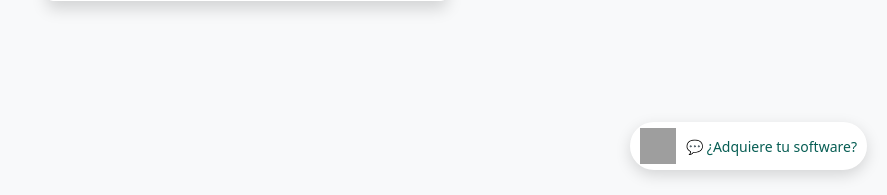
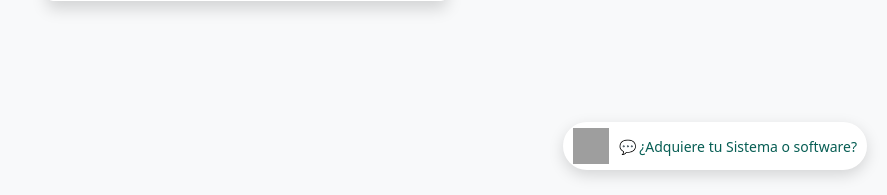
Before and after one commit to rubenpacheco/papubillass, a PHP site: page /login.php in a window 1280 px wide. Shown: the part 605-800 px from the top of the page, without its empty margins (393-1280 px from the left). Run offline with PHP 8.4, Linux system fonts and the light colour scheme; grey boxes are pictures that could not be loaded.

Commit message:
ajuste de texto en la burbuja de whatsapp

```diff
--- a/includes/whatsapp.php
+++ b/includes/whatsapp.php
@@ -4,7 +4,7 @@
         <img src="https://img.icons8.com/color/48/000000/whatsapp--v1.png" alt="WhatsApp">
     </div>
     <div class="whatsapp-message">
-        💬 ¿Adquiere tu software?
+        💬 ¿Adquiere tu Sistema o software?
     </div>
 </a>
 
```
